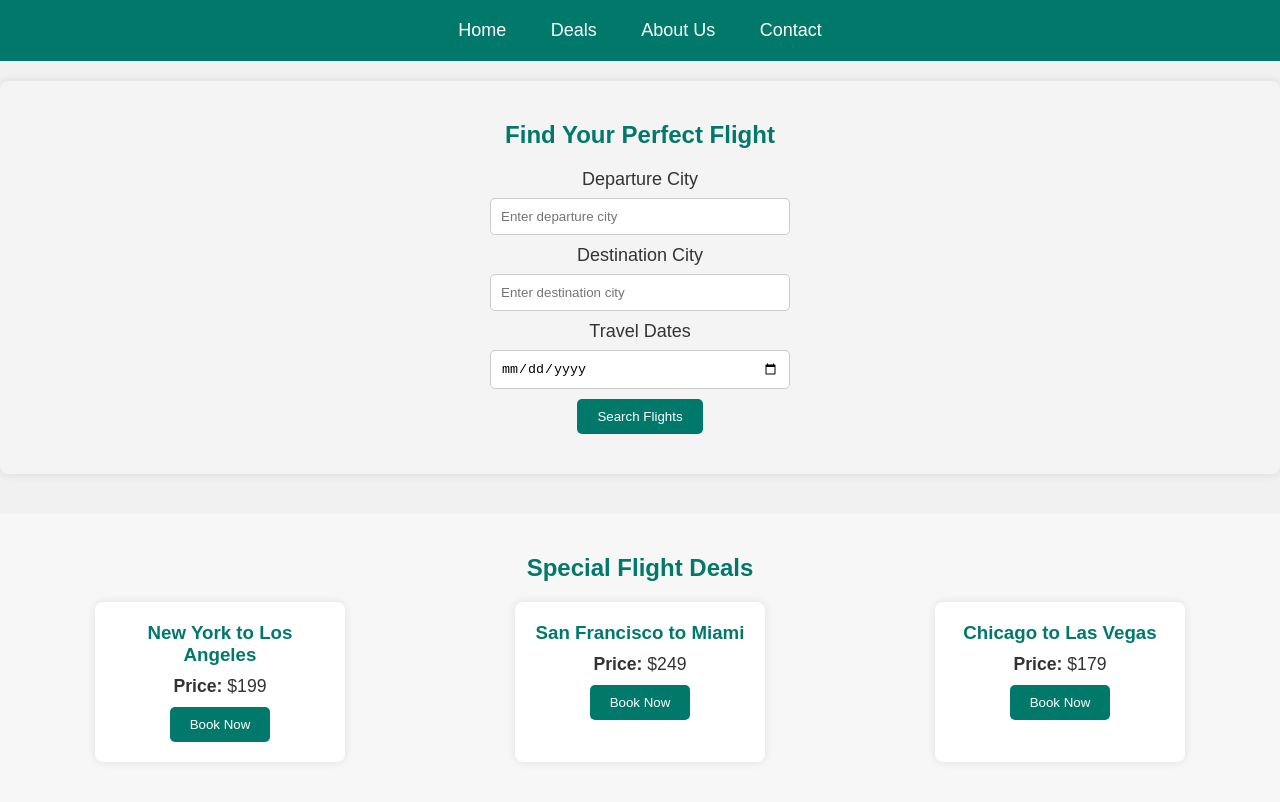
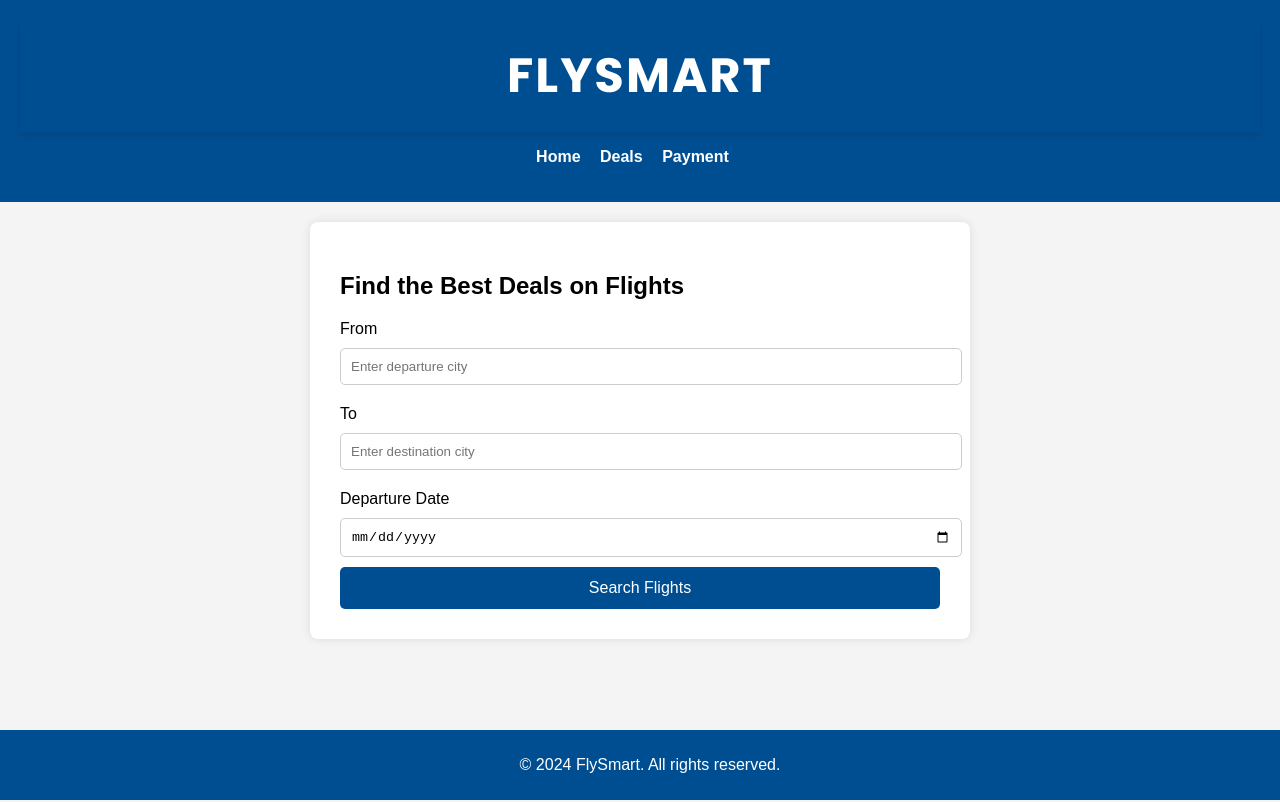
Before and after one commit to BoltUp27/cheap-flights-finder, a plain HTML site: page index.html in a window 1280 px wide. Drawn offline with Linux system fonts and the light colour scheme.

Commit message:
Update 2.1

```diff
--- a/index.html
+++ b/index.html
@@ -1,73 +1,42 @@
 <!DOCTYPE html>
 <html lang="en">
-
 <head>
   <meta charset="UTF-8">
   <meta name="viewport" content="width=device-width, initial-scale=1.0">
-    <meta http-equiv="X-UA-Compatible" content="ie=edge">
-    <title>FlySmart - Cheap Flights</title>
+  <title>FlySmart - Find Cheap Flights</title>
+  <link href="https://fonts.googleapis.com/css2?family=Poppins:wght@700&display=swap" rel="stylesheet">
   <link rel="stylesheet" href="styles.css">
 </head>
-
 <body>
-    <!-- Header Section -->
-    <header id="header">
+  <header>
+    <h1>FlySmart</h1>
     <nav>
       <ul>
-                <li><a href="#">Home</a></li>
-                <li><a href="#">Deals</a></li>
-                <li><a href="#">About Us</a></li>
-                <li><a href="#">Contact</a></li>
+        <li><a href="index.html">Home</a></li>
+        <li><a href="deals.html">Deals</a></li>
+        <li><a href="payment.html">Payment</a></li>
       </ul>
     </nav>
   </header>
 
-    <!-- Main Section (Flight Search) -->
   <section id="flight-search">
-        <h2>Find Your Perfect Flight</h2>
-        <form id="flight-form">
-            <div>
-                <label for="departure">Departure City</label>
-                <input type="text" id="departure" name="departure" placeholder="Enter departure city" required>
-            </div>
-            <div>
-                <label for="destination">Destination City</label>
-                <input type="text" id="destination" name="destination" placeholder="Enter destination city" required>
-            </div>
-            <div>
-                <label for="dates">Travel Dates</label>
-                <input type="date" id="dates" name="dates" required>
-            </div>
+    <h2>Find the Best Deals on Flights</h2>
+    <form action="deals.html">
+      <label for="from-city">From</label>
+      <input type="text" id="from-city" name="from-city" placeholder="Enter departure city" required>
+
+      <label for="to-city">To</label>
+      <input type="text" id="to-city" name="to-city" placeholder="Enter destination city" required>
+
+      <label for="departure-date">Departure Date</label>
+      <input type="date" id="departure-date" name="departure-date" required>
+
       <button type="submit">Search Flights</button>
     </form>
   </section>
 
-    <!-- Flight Results Section (Mock Results) -->
-    <section id="flight-results"></section>
-
-    <!-- Deals and Offers Section -->
-    <section id="flight-deals">
-        <h2>Special Flight Deals</h2>
-        <div class="deals-container">
-            <div class="deal-card">
-                <h3>New York to Los Angeles</h3>
-                <p><strong>Price:</strong> $199</p>
-                <button class="book-btn">Book Now</button>
-            </div>
-            <div class="deal-card">
-                <h3>San Francisco to Miami</h3>
-                <p><strong>Price:</strong> $249</p>
-                <button class="book-btn">Book Now</button>
-            </div>
-            <div class="deal-card">
-                <h3>Chicago to Las Vegas</h3>
-                <p><strong>Price:</strong> $179</p>
-                <button class="book-btn">Book Now</button>
-            </div>
-        </div>
-    </section>
-
-    <script src="script.js"></script>
+  <footer>
+    <p>&copy; 2024 FlySmart. All rights reserved.</p>
+  </footer>
 </body>
-
 </html>
--- a/styles.css
+++ b/styles.css
@@ -1,183 +1,124 @@
-/* General Styles */
-* {
+/* Global Styles */
+body {
+    font-family: Arial, sans-serif;
     margin: 0;
     padding: 0;
-    box-sizing: border-box;
+    background-color: #f4f4f4;
   }
 
-body {
-    font-family: Arial, sans-serif;
-    background-color: #f1f1f1;
-    color: #333;
-}
-
-/* Header Styles */
-#header {
-    background-color: #00796b;
+  /* Header Styling */
+  header {
+    background-color: #004e92;
     color: white;
-    padding: 20px 0;
+    padding: 20px;
     text-align: center;
   }
 
-#header nav ul {
-    list-style: none;
+  h1 {
+    font-family: 'Poppins', sans-serif; /* Applied the custom font to the logo */
+    font-size: 48px;
+    font-weight: 700; /* Bold font */
+    color: #ffffff;
+    margin: 0;
+    text-transform: uppercase; /* Uppercase for a stronger look */
+    letter-spacing: 2px; /* Increase letter spacing for modern appeal */
+    text-align: center;
+    background-color: #004e92; /* Same background as header */
+    padding: 20px 0; /* Padding for spacing */
+    box-shadow: 0px 4px 8px rgba(0, 0, 0, 0.1); /* Shadow for depth */
   }
 
-#header nav ul li {
-    display: inline;
-    margin: 0 20px;
+  /* Navigation Bar */
+  nav ul {
+    list-style-type: none;
+    padding: 0;
   }
 
-#header nav ul li a {
+  nav ul li {
+    display: inline;
+    margin-right: 15px;
+  }
+
+  nav ul li a {
     color: white;
     text-decoration: none;
-    font-size: 18px;
+    font-weight: bold;
   }
 
-#header nav ul li a:hover {
-    text-decoration: underline;
+  /* Main Content Styling */
+  #flight-search {
+    background-color: white;
+    padding: 30px;
+    margin: 20px;
+    border-radius: 8px;
+    box-shadow: 0 0 10px rgba(0, 0, 0, 0.1);
+    max-width: 600px;
+    margin-left: auto;
+    margin-right: auto;
   }
 
-/* Flight Search Section */
-#flight-search {
-    background-color: #f4f4f4;
-    padding: 40px 20px;
-    margin-top: 20px;
-    text-align: center;
-    border-radius: 8px;
-    box-shadow: 0 0 10px rgba(0, 0, 0, 0.1);
+  #flight-search label {
+    font-size: 16px;
+    margin-top: 10px;
+    display: block;
   }
 
-#flight-search h2 {
-    font-size: 24px;
-    color: #00796b;
-    margin-bottom: 20px;
-}
-
-#flight-form div {
+  #flight-search input {
+    width: 100%;
+    padding: 10px;
     margin: 10px 0;
-}
-
-#flight-form label {
-    display: block;
-    font-size: 18px;
-    margin-bottom: 8px;
-}
-
-#flight-form input {
-    padding: 10px;
-    width: 100%;
-    max-width: 300px;
     border: 1px solid #ccc;
     border-radius: 5px;
   }
 
-#flight-form button {
-    background-color: #00796b;
+  #flight-search button {
+    background-color: #004e92;
     color: white;
-    padding: 10px 20px;
+    padding: 12px;
     border: none;
     border-radius: 5px;
     cursor: pointer;
+    font-size: 16px;
+    width: 100%;
   }
 
-#flight-form button:hover {
-    background-color: #004d40;
+  #flight-search button:hover {
+    background-color: #003b6a;
   }
 
-/* Flight Results Section */
-#flight-results {
-    margin-top: 40px;
+  /* Footer Styling */
+  footer {
+    background-color: #004e92;
+    color: white;
+    text-align: center;
+    padding: 10px;
+    position: fixed;
+    bottom: 0;
+    width: 100%;
   }
 
-.results-container {
-    display: flex;
-    flex-wrap: wrap;
-    gap: 20px;
-    justify-content: center;
+  /* Responsive Styles */
+  @media (max-width: 768px) {
+    header {
+      padding: 10px;
     }
 
-.flight-card {
-    background-color: white;
-    padding: 20px;
-    border-radius: 8px;
-    box-shadow: 0 0 10px rgba(0, 0, 0, 0.1);
-    width: 250px;
-    text-align: center;
+    h1 {
+      font-size: 36px;
     }
 
-.flight-card h3 {
-    margin-bottom: 10px;
-    color: #00796b;
+    #flight-search {
+      padding: 20px;
+      margin: 10px;
     }
 
-.flight-card p {
-    font-size: 1.1em;
-    margin-bottom: 10px;
+    #flight-search input, #flight-search button {
+      font-size: 14px;
+    }
   }
 
-.book-btn {
-    background-color: #00796b;
-    color: white;
-    padding: 10px 20px;
-    border: none;
-    border-radius: 5px;
-    cursor: pointer;
+  @media (max-width: 480px) {
+    #flight-search input, #flight-search button {
+      font-size: 12px;
     }
-
-.book-btn:hover {
-    background-color: #004d40;
   }
-
-/* Deals and Offers Section */
-#flight-deals {
-    background-color: #f7f7f7;
-    padding: 40px 20px;
-    margin-top: 30px;
-    text-align: center;
-}
-
-#flight-deals h2 {
-    font-size: 24px;
-    color: #00796b;
-    margin-bottom: 20px;
-}
-
-.deals-container {
-    display: flex;
-    justify-content: space-around;
-    flex-wrap: wrap;
-    gap: 20px;
-}
-
-.deal-card {
-    background-color: white;
-    padding: 20px;
-    border-radius: 8px;
-    box-shadow: 0 0 10px rgba(0, 0, 0, 0.1);
-    width: 250px;
-    text-align: center;
-}
-
-.deal-card h3 {
-    margin-bottom: 10px;
-    color: #00796b;
-}
-
-.deal-card p {
-    font-size: 1.1em;
-    margin-bottom: 10px;
-}
-
-.book-btn {
-    background-color: #00796b;
-    color: white;
-    padding: 10px 20px;
-    border: none;
-    border-radius: 5px;
-    cursor: pointer;
-}
-
-.book-btn:hover {
-    background-color: #004d40;
-}
```
Also changed, not shown: deals.html (added, +56 -0 lines). Lines whose indentation alone changed are shown as unchanged.
